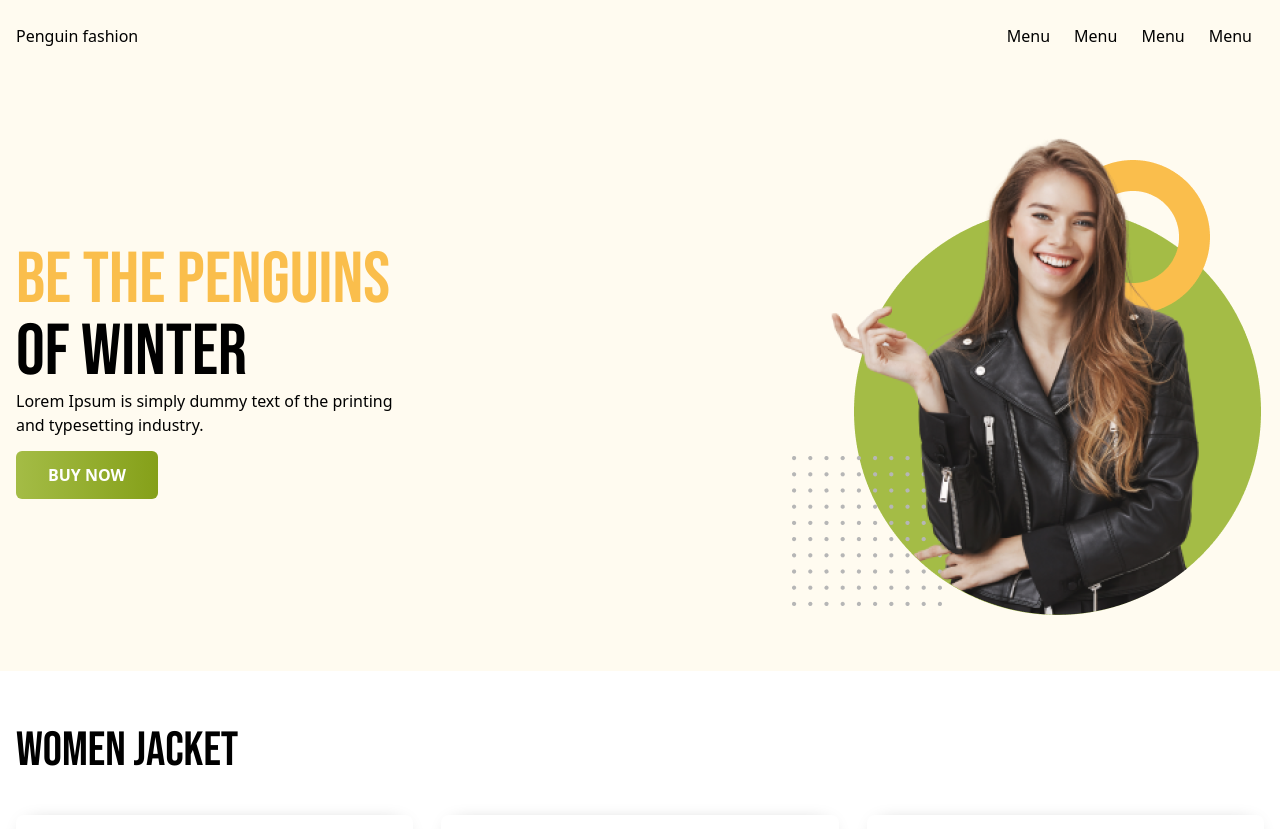
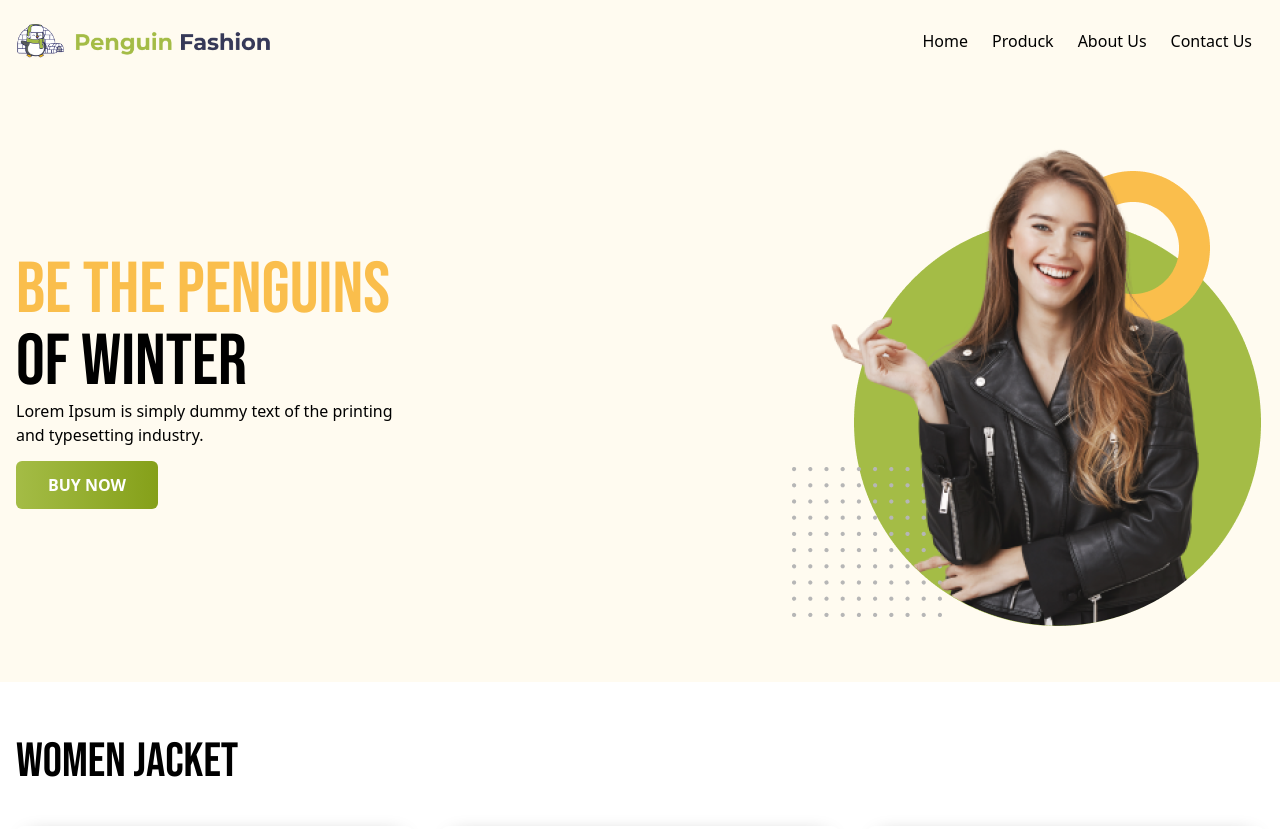
Before and after one commit to monaemhossain/penguin-fashion, a plain HTML site: page index.html in a window 1280 px wide. Shown: the top 829 px of the page. Drawn offline with nearby package versions, Linux system fonts and the light colour scheme.

Commit message:
Redesigned navbar

```diff
--- a/index.html
+++ b/index.html
@@ -21,12 +21,14 @@
         <div class="text-center px-4 max-sm:px-3 max-w-screen-xl mx-auto">
         <!-- Nav bar -->
             <nav class="sm:flex sm:items-center sm:justify-between py-6">
-                <h2>Penguin fashion</h2>
-                <ul class="flex justify-center list-none no-underline text-black sm:pt-0 pt-4">
-                    <li class="px-3"><a href="">Menu</a></li>
-                    <li class="px-3"><a href="">Menu</a></li>
-                    <li class="px-3"><a href="">Menu</a></li>
-                    <li class="px-3"><a href="">Menu</a></li>
+                <div class="w-64 max-sm:mx-auto max-sm:w-10/12">
+                    <img src="./icons/logo.png" alt="Penguin Fashion Logo" class="w-full">
+                </div>
+                <ul class="flex justify-center max-sm:flex-col list-none no-underline text-black sm:pt-0 pt-4">
+                    <li class="px-3 max-sm:py-2"><a href="">Home</a></li>
+                    <li class="px-3 max-sm:py-2"><a href="">Produck</a></li>
+                    <li class="px-3 max-sm:py-2"><a href="">About Us</a></li>
+                    <li class="px-3 max-sm:py-2"><a href="">Contact Us</a></li>
                 </ul>
             </nav>
         <!-- Banner Contents -->
```
